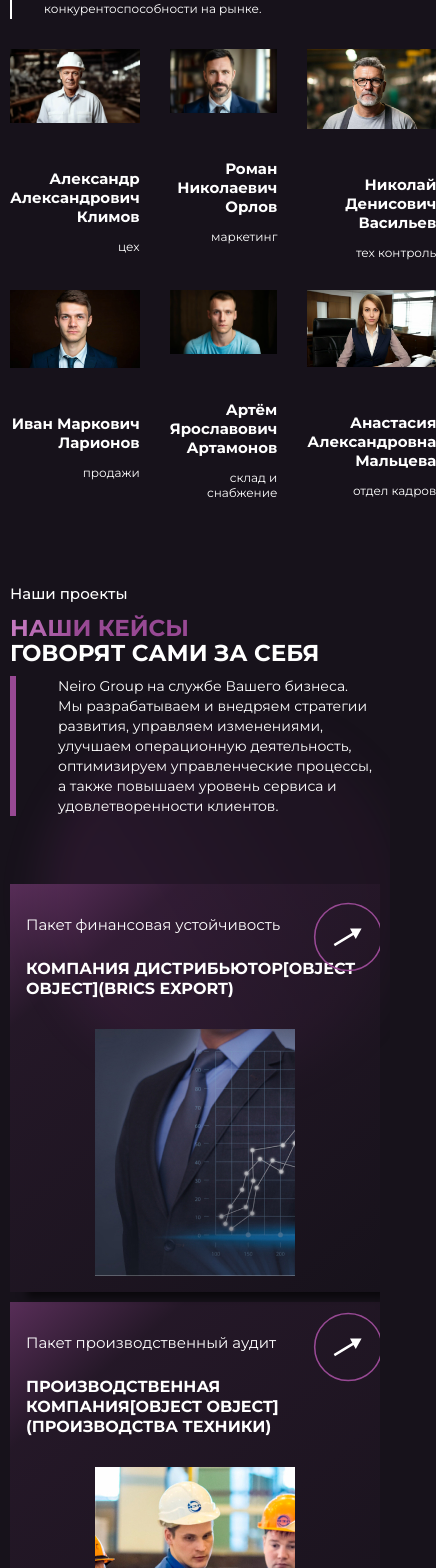
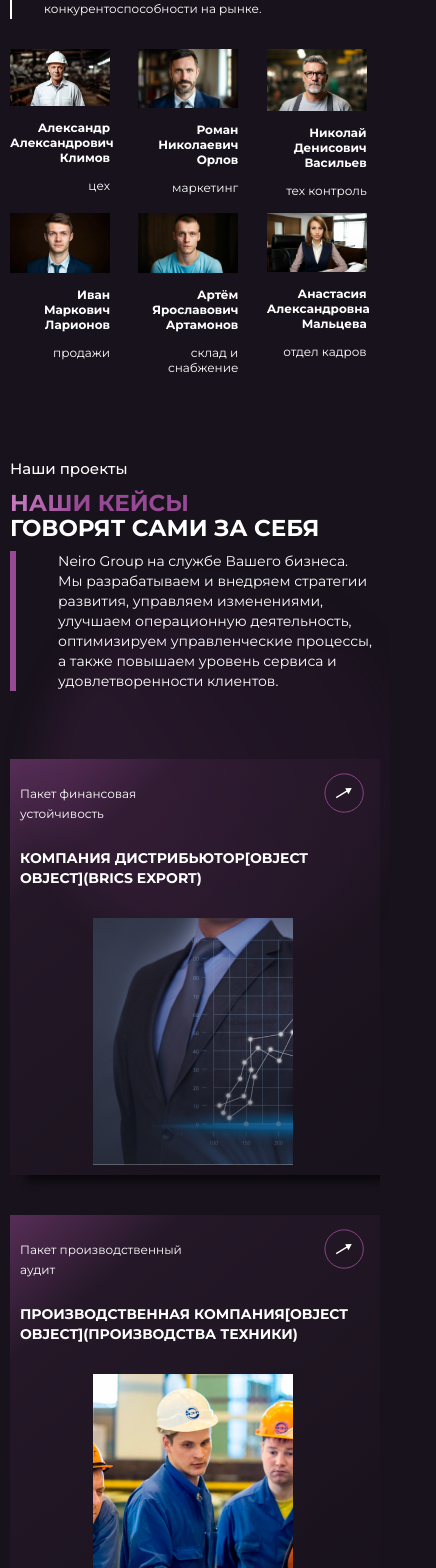
Before and after one commit to DanilChyksin/Neiro_React, a React (Create React App) app: page / in a window 390 px wide. Shown: the part 5600-7168 px from the top of the page, 436 px wide, since content can reach past the window. Built offline with nearby package versions, Linux system fonts and the light colour scheme.

Commit message:
second commit

```diff
--- a/src/pages/experts/expert.css
+++ b/src/pages/experts/expert.css
@@ -1,4 +1,3 @@
-
 .experts {
   position: relative;
 }
@@ -79,24 +78,30 @@ text-align: left;
     font-size: 40px;
     margin-bottom: 10px;
   }
-  .experts-grid{
+  .experts-grid {
     gap: 30px;
   }
 }
 @media (max-width: 645px) {
-
 }
 @media (max-width: 485px) {
+  .experts-grid {
+    gap: 15px;
+  }
+  .experts-item {
+    width: 100px;
+    object-fit: cover;
+  }
   .experts-subtitle {
     font-size: 12px;
     line-height: 20px;
-
   }
   .experts-head {
     margin-bottom: 30px;
   }
   .experts-item h4 {
-    font-size: 15px;
+    font-size: 12px;
+    margin-top: 14px;
   }
   .experts-item p {
     font-size: 12px;
--- a/src/pages/popup/popup.css
+++ b/src/pages/popup/popup.css
@@ -42,14 +42,15 @@
 .modal-content-image img {
   width: 400px;
   height: 400px;
+  border-radius: 20px;
   object-fit: cover;
   object-position: center;
 }
 .close-img {
-  position: absolute;
-  top: 0px;
+  position: fixed;
+  top: 1.4rem;
   z-index: 10;
-  right: 20px;
+  right: 1.4rem;
   width: 34px;
   height: 34px;
   cursor: pointer;
@@ -77,3 +78,12 @@
 ::-webkit-scrollbar-corner {
   background: transparent;
 }
+@media (max-width: 485px) {
+  .modal-content-image img {
+    width: 200px;
+    height: 200px;
+  }
+  ::-webkit-scrollbar {
+    width: 8px;
+  }
+}
--- a/src/pages/project/project.css
+++ b/src/pages/project/project.css
@@ -114,9 +114,20 @@
     top: -28%;
     left: 92%;
   }
-  .project-square__btn img {
+  .project-square__btn svg {
     width: 50px;
     height: 50px;
+  }
+}
+@media (max-width: 1500px) {
+  .project-square__title p {
+    font-size: 16px;
+    font-weight: 400;
+    line-height: 20px;
+  }
+  .project-square__title h5 {
+    font-size: 20px;
+    line-height: 24px;
   }
 }
 @media (max-width: 1440px) {
@@ -136,10 +147,24 @@
     line-height: 20px;
   }
   .project-square {
-    display: flex;
-    flex-direction: column;
-    justify-content: space-between;
-    margin-bottom: 10px;
+    padding: 10px 14px 10px 10px;
+  }
+  .project-square__btn svg {
+    width: 40px;
+    height: 40px;
+  }
+}
+@media (max-width: 1250px) {
+  .project-square__title p {
+    width: 170px;
+    font-size: 12px;
+  }
+  .project-square__title h5 {
+    font-size: 14px;
+  }
+  .project-square__btn {
+    top: -20%;
+    left: 90%;
   }
 }
 @media (max-width: 1000px) {
@@ -158,6 +183,7 @@
   }
   .project-square {
     flex-direction: row;
+    margin-bottom: 20px;
   }
   .project-square-flex {
     display: block;
@@ -166,11 +192,16 @@
     max-width: 400px;
   }
   .project-square__btn {
-    padding-top: 20px;
-    position: static;
+    top: -10%;
+    left: 85%;
   }
 }
 @media (max-width: 695px) {
+  .project-items {
+    display: flex;
+    flex-direction: column;
+    row-gap: 20px;
+  }
   .project-square {
     flex-direction: column;
   }
@@ -205,8 +236,13 @@
 }
 @media (max-width: 485px) {
   .project-square__btn {
-    top: -40%;
-    left: 85%;
+    max-width: 40px;
+    max-height: 40px;
+    top: -10%;
+    left: 88%;
+  }
+  .project-square {
+    margin-bottom: 20px;
   }
   .project-square-img {
     width: 200px;
```
Lines whose indentation alone changed are shown as unchanged.
